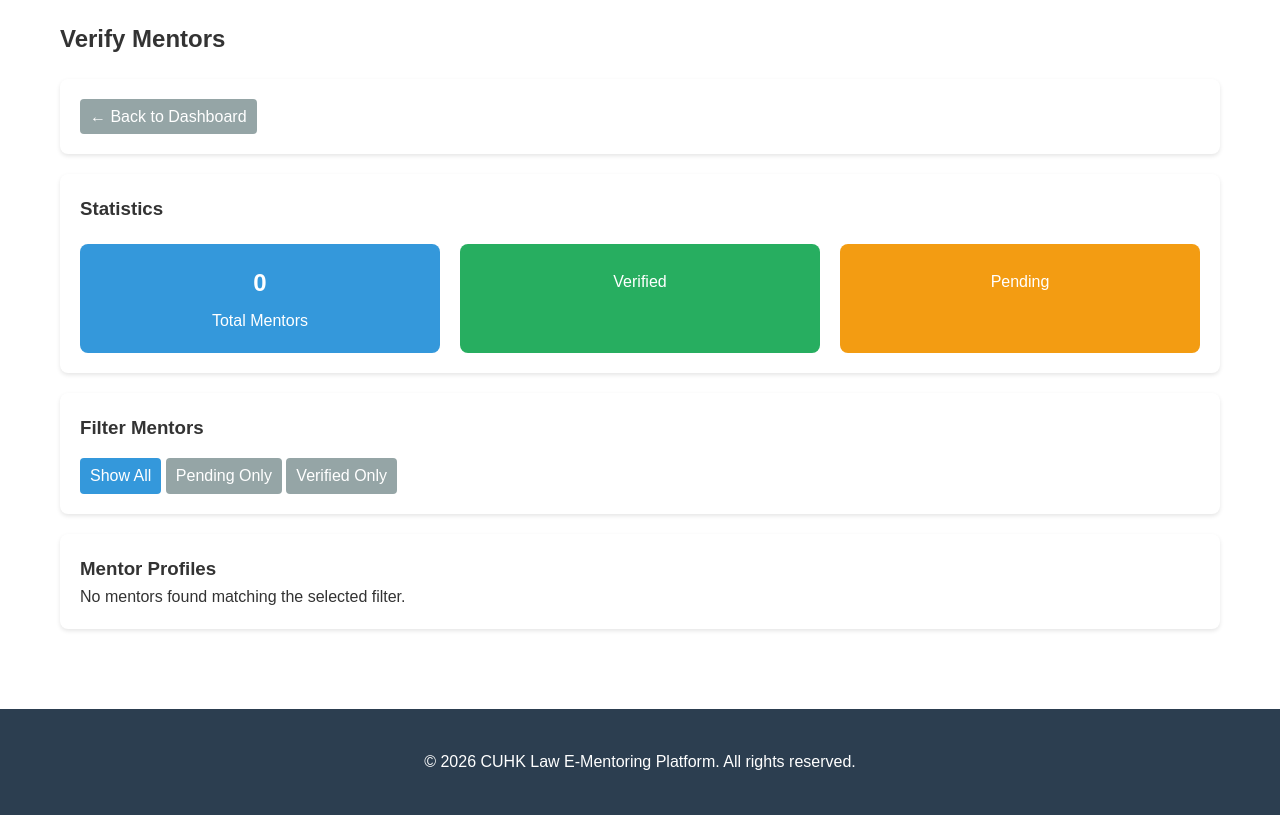
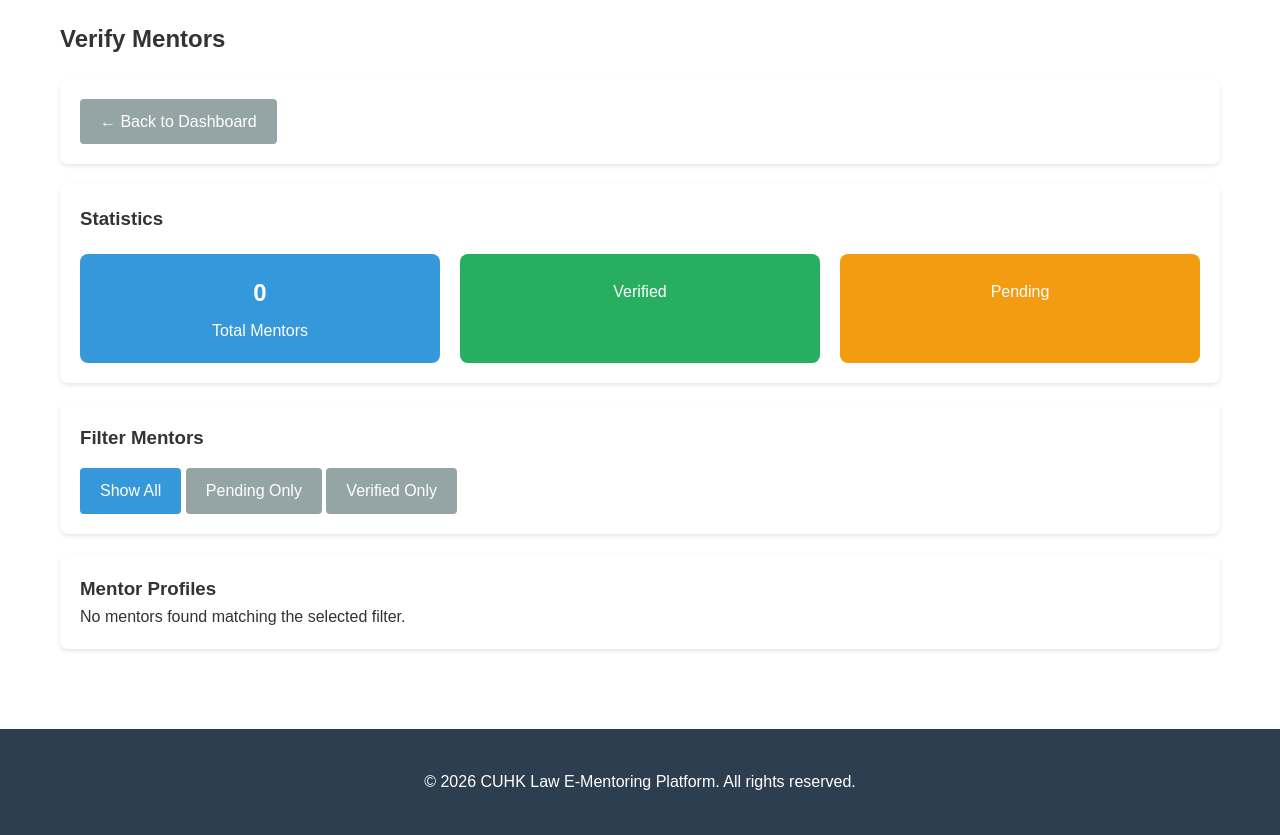
Before and after one commit to mintasia1/ai-mentoring, a PHP site: page /pages/admin/mentors.php in a window 1280 px wide. Shown: the part 110-945 px from the top of the page. Run offline with PHP 8.4, Linux system fonts and the light colour scheme; a user stored in the database is signed in; data comes from the database, SQL or seed files in the repository; data that the repository does not hold is empty.

Commit message:
n@mint, css

```diff
--- a/assets/css/styles.css
+++ b/assets/css/styles.css
@@ -64,11 +64,6 @@ nav a:hover {
     border: none;
     cursor: pointer;
     text-align: center;
-}
-
-/* Compact buttons for cards */
-.card .btn {
-    padding: 5px 10px;
 }
 
 .btn:hover {
```
